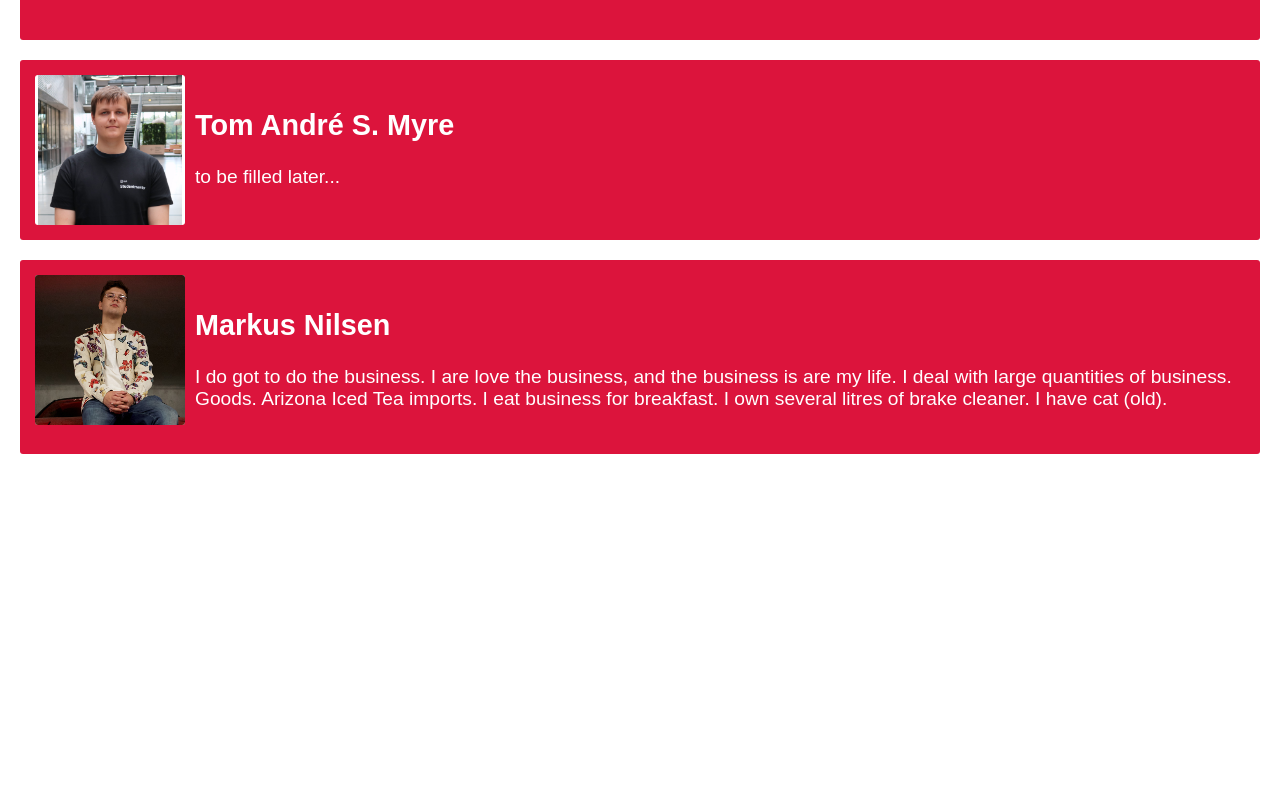
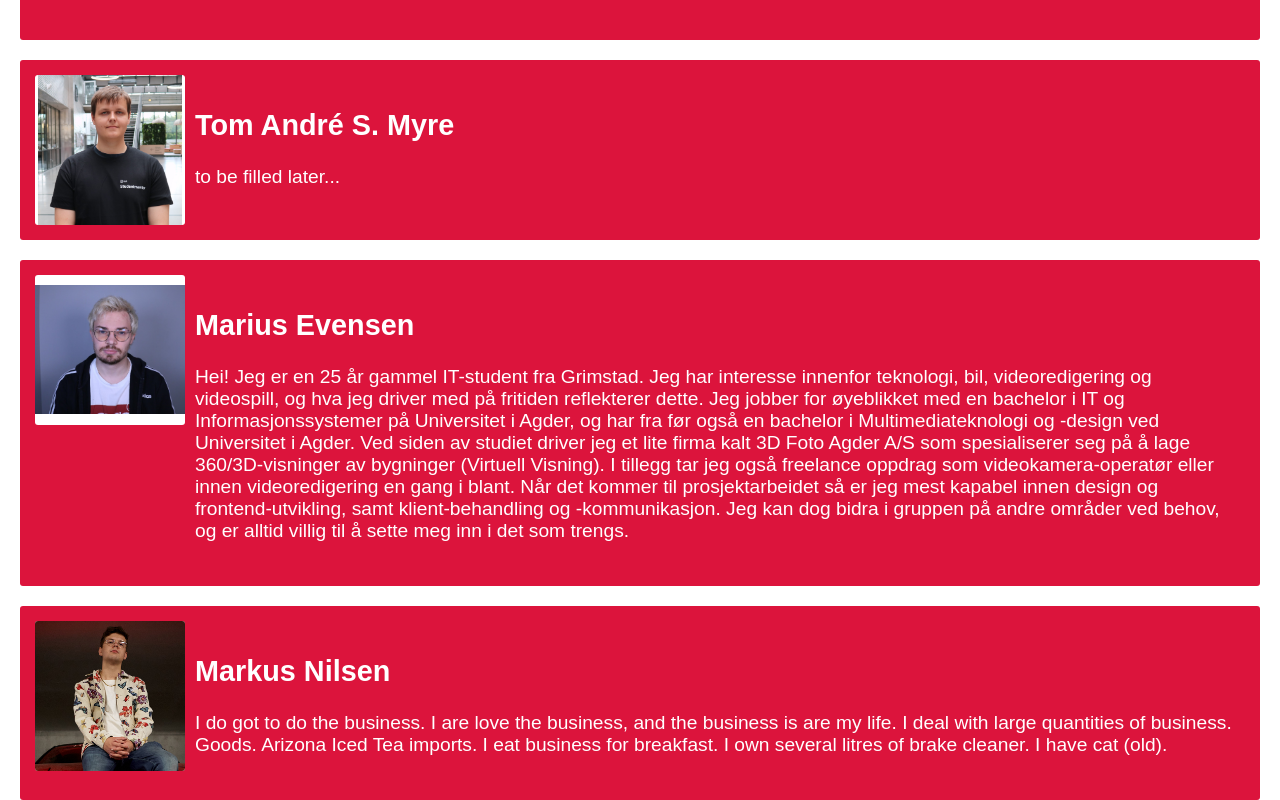
Before and after one commit to W-I-F-P-Megacorp/Profilering, a plain HTML site: page team_a.html in a window 1280 px wide. Shown: the part 558-1358 px from the top of the page. Before the commit the page ends 1012 px from the top, so only its background shows below. Drawn offline with Linux system fonts and the light colour scheme.

Commit message:
Marius lagt til
Marius bilde og beskrivelse

```diff
--- a/team_a.html
+++ b/team_a.html
@@ -47,6 +47,19 @@
                 </div>
             </div>
             <div class="memberCard">
+                <img src="imgs/evensen.jpg" alt="Bilde av Markus">
+                <div class="cardText">
+                    <h2>Marius Evensen</h2>
+                    <p>
+                        Hei! Jeg er en 25 år gammel IT-student fra Grimstad. Jeg har interesse innenfor teknologi, bil, videoredigering og videospill, og hva jeg driver med på fritiden reflekterer dette.
+                        Jeg jobber for øyeblikket med en bachelor i IT og Informasjonssystemer på Universitet i Agder, og har fra før også en bachelor i Multimediateknologi og -design ved Universitet i Agder. Ved siden av studiet driver jeg et lite firma kalt 3D Foto Agder A/S som spesialiserer seg på å lage 360/3D-visninger av bygninger (Virtuell Visning). I tillegg tar jeg også freelance oppdrag som videokamera-operatør eller innen videoredigering en gang i blant.
+                        Når det kommer til prosjektarbeidet så er jeg mest kapabel innen design og frontend-utvikling, samt klient-behandling og -kommunikasjon. Jeg kan dog bidra i gruppen på andre områder ved behov, og er alltid villig til å sette meg inn i det som trengs.
+
+
+                    </p>
+                </div>
+            </div>
+            <div class="memberCard">
                 <img src="imgs/markus-n.png" alt="Bilde av Markus">
                 <div class="cardText">
                     <h2>Markus Nilsen</h2>
```
Also changed, not shown: imgs/evensen.jpg (added).
